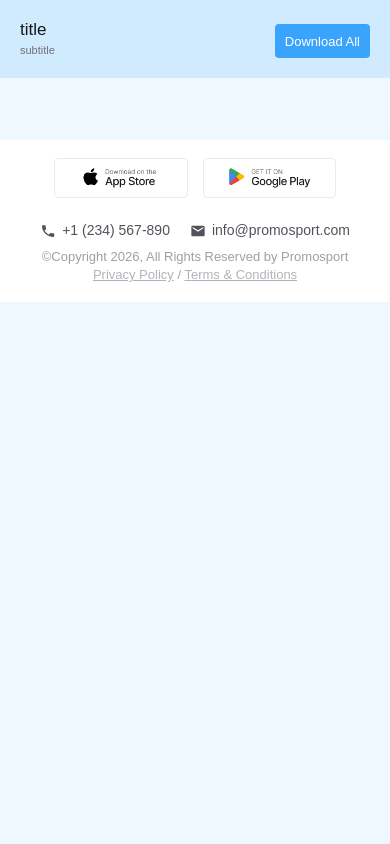
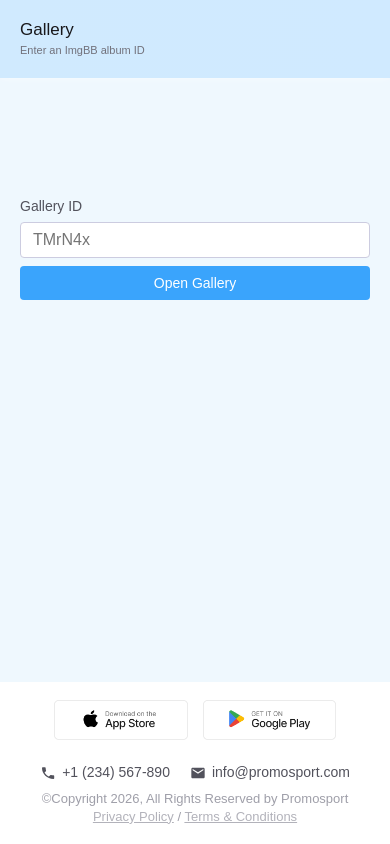
Before and after one commit to DanylovskyiAM/imgbb-gallery, a website: page client/index.html in a window 390 px wide. Drawn offline with nearby package versions, Linux system fonts and the light colour scheme; no server answers.

Commit message:
ver 5 - add start-page case

```diff
--- a/client/app.js
+++ b/client/app.js
@@ -11,6 +11,11 @@ const headerTitle = document.querySelector(".page-header h2");
 const headerSubtitle = document.querySelector(".page-header h3");
 const photoCount = document.getElementById("photoCount");
 const toTopBtn = document.getElementById("toTopBtn");
+const startPage = document.getElementById("startPage");
+const albumForm = document.getElementById("albumForm");
+const albumInput = document.getElementById("albumInput");
+const albumError = document.getElementById("albumError");
+const headerActions = document.querySelector(".header-actions");
 
 const params = new URLSearchParams(window.location.search);
 const albumId = params.get("id");
@@ -21,6 +26,24 @@ let images = [];
 let currentIndex = 0;
 let imageObserver = null;
 let lockedScrollY = 0;
+
+if (!albumId) {
+  showStartPage();
+} else {
+  loadAlbum();
+}
+
+function showStartPage(message = "") {
+  document.body.classList.add("start-mode");
+  headerTitle.textContent = "Gallery";
+  headerSubtitle.textContent = "Enter an ImgBB album ID";
+  headerActions.classList.add("hidden");
+  gallery.classList.add("hidden");
+  startPage.classList.remove("hidden");
+  albumInput.value = albumId || "";
+  albumError.textContent = message;
+  albumError.classList.toggle("hidden", !message);
+}
 
 function normalizeImage(image) {
   if (typeof image === "string") {
@@ -80,13 +103,6 @@ function setupLazyLoading() {
   });
 }
 
-// LOAD IMAGES
-const albumApiUrl = new URL(`http://${apiHost}:3000/api/album/${albumId}`);
-
-if (refreshAlbum) {
-  albumApiUrl.searchParams.set("refresh", refreshAlbum);
-}
-
 function getDownloadUrl(url, filename) {
   const downloadUrl = new URL(`http://${apiHost}:3000/api/download`);
   downloadUrl.searchParams.set("url", url);
@@ -98,9 +114,29 @@ function getDownloadUrl(url, filename) {
   return downloadUrl.toString();
 }
 
+function loadAlbum() {
+  const albumApiUrl = new URL(`http://${apiHost}:3000/api/album/${albumId}`);
+
+  if (refreshAlbum) {
+    albumApiUrl.searchParams.set("refresh", refreshAlbum);
+  }
+
   fetch(albumApiUrl)
-  .then(res => res.json())
+    .then(async res => {
+      const data = await res.json();
+
+      if (!res.ok) {
+        throw new Error(data.error || "Gallery was not found. Check the ID and try again.");
+      }
+
+      return data;
+    })
     .then(data => {
+      if (!Array.isArray(data.images) || data.images.length === 0) {
+        showStartPage("Gallery was not found. Check the ID and try again.");
+        return;
+      }
+
       if (data.title) {
         headerTitle.textContent = data.title;
       }
@@ -110,7 +146,9 @@ fetch(albumApiUrl)
       }
 
       images = data.images.map(normalizeImage);
-    photoCount.textContent = `${data.count || images.length} files`;
+      const filesCount = data.count || images.length || 0;
+      photoCount.textContent = `${filesCount} files`;
+      downloadAllBtn.classList.toggle("hidden", !filesCount);
 
       images.forEach((image, index) => {
         const card = document.createElement("div");
@@ -141,7 +179,22 @@ fetch(albumApiUrl)
       });
 
       setupLazyLoading();
+    })
+    .catch(() => {
+      showStartPage("Gallery was not found. Check the ID and try again.");
     });
+}
+
+albumForm.onsubmit = (e) => {
+  e.preventDefault();
+  const nextAlbumId = albumInput.value.trim();
+
+  if (!nextAlbumId) {
+    return;
+  }
+
+  window.location.href = `${window.location.pathname}?id=${encodeURIComponent(nextAlbumId)}`;
+};
 
 // MODAL
 function openModal(index) {
--- a/client/index.html
+++ b/client/index.html
@@ -16,7 +16,7 @@
     </section>
     <div class="header-actions">
       <span id="photoCount" class="photo-count"></span>
-      <button id="downloadAll">Download All</button>
+      <button id="downloadAll" class="hidden">Download All</button>
     </div>
   </div>
 </header>
@@ -24,6 +24,17 @@
 
 <!-- MAIN -->
 <main class="main">
+    <section id="startPage" class="start-page hidden">
+      <form id="albumForm" class="album-form">
+        <label for="albumInput">Gallery ID</label>
+        <div class="album-form-row">
+          <input id="albumInput" type="text" name="id" placeholder="TMrN4x" autocomplete="off" />
+          <button type="submit">Open Gallery</button>
+        </div>
+        <p id="albumError" class="album-error hidden"></p>
+      </form>
+    </section>
+
     <div id="gallery"></div>
 </main>
 
--- a/client/style.css
+++ b/client/style.css
@@ -1,9 +1,12 @@
 body {
   font-family: Arial;
+  min-height: 100vh;
   background-color: #eff8fe;
   color: white;
   text-align: center;
   margin: 0;
+  display: flex;
+  flex-direction: column;
 }
 
 body.modal-open {
@@ -184,6 +187,76 @@ body.modal-open {
   display: none;
 }
 
+.start-page {
+  width: 100%;
+  min-height: 100%;
+  display: grid;
+  place-items: center;
+}
+
+.start-page.hidden {
+  display: none;
+}
+
+.album-form {
+  width: 420px;
+  max-width: calc(100vw - 40px);
+  margin: 0 auto;
+  text-align: left;
+  color: #18181b;
+}
+
+.album-form label {
+  display: block;
+  margin-bottom: 8px;
+  color: #52525c;
+  font-size: 14px;
+}
+
+.album-form-row {
+  display: flex;
+  width: 100%;
+  gap: 8px;
+}
+
+.album-form input {
+  flex: 1;
+  min-width: 0;
+  height: 34px;
+  padding: 0 12px;
+  border: 1px solid #cccce0;
+  border-radius: 4px;
+  color: #18181b;
+  font-size: 16px;
+  box-sizing: border-box;
+}
+
+.album-form button {
+  box-sizing: border-box;
+  min-height: 34px;
+  padding: 0 14px;
+  border: none;
+  border-radius: 4px;
+  background: #3aa4fc;
+  color: white;
+  font-size: 14px;
+  cursor: pointer;
+  white-space: nowrap;
+  transition: background 0.2s ease;
+}
+
+.album-form button:hover {
+  background: #238de6;
+}
+
+.album-error {
+  margin: 10px 0 0;
+  color: #b42318;
+  font-size: 14px;
+  line-height: 1.4;
+  text-align: center;
+}
+
 /* GLOBAL */
 .container {
   max-width: 1200px;
@@ -268,7 +341,28 @@ body.modal-open {
 
 /* MAIN */
 .main {
+  flex: 1;
   padding: 20px;
+}
+
+body.start-mode .main {
+  display: grid;
+  place-items: center;
+  width: 100%;
+  box-sizing: border-box;
+}
+
+body.start-mode .start-page {
+  width: 100%;
+  box-sizing: border-box;
+  padding: 0;
+}
+
+body.start-mode .album-form {
+  width: 420px;
+  max-width: calc(100vw - 40px);
+  margin-left: auto;
+  margin-right: auto;
 }
 
 /* FOOTER LAYOUT */
@@ -609,4 +703,26 @@ body.modal-open {
   .to-top-btn:hover {
     background: #238de6;
   }
+
+  .start-page {
+    min-height: 100%;
+  }
+
+  .album-form-row {
+    flex-direction: column;
+  }
+
+  .start-page .album-form input {
+    width: 100%;
+    height: 34px;
+    min-height: 34px;
+    line-height: 34px;
+    -webkit-appearance: none;
+    appearance: none;
+  }
+
+  .start-page .album-form button {
+    width: 100%;
+    min-height: 34px;
+  }
 }
```
Lines whose indentation alone changed are shown as unchanged.
